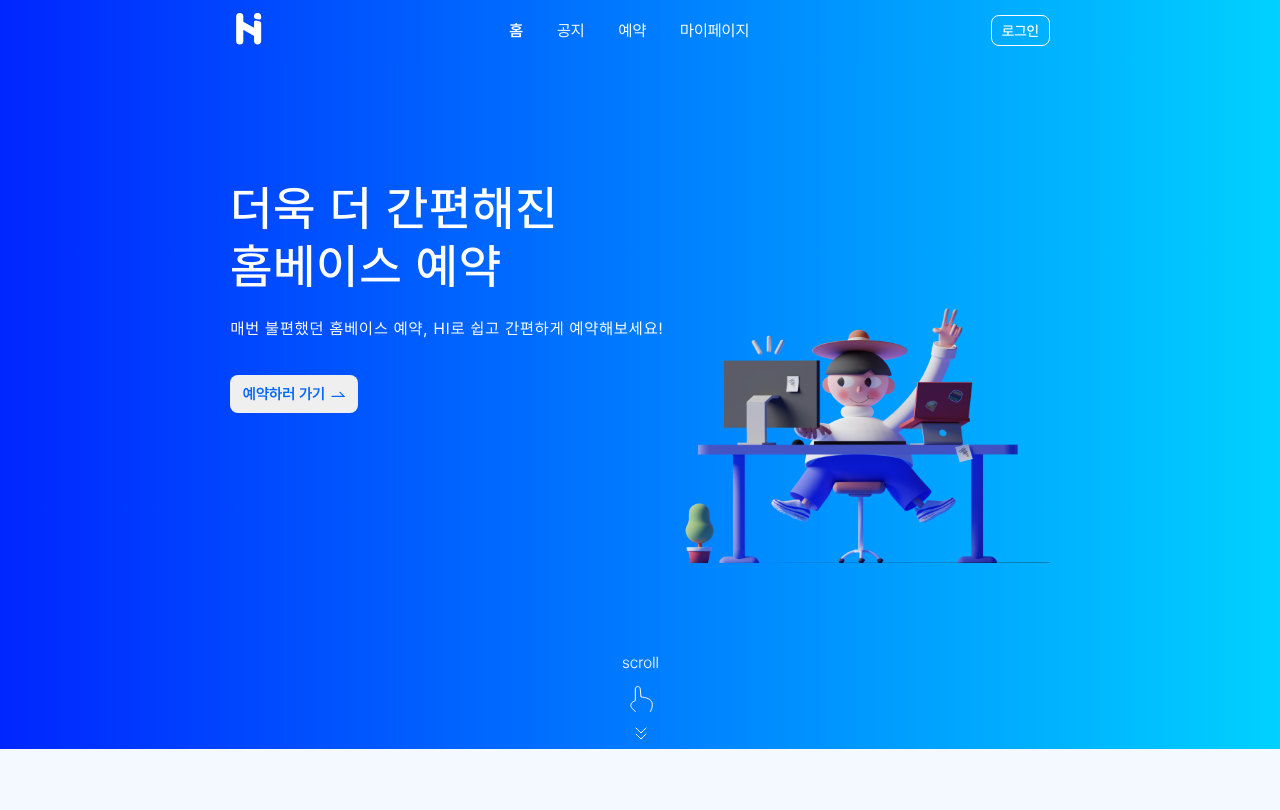
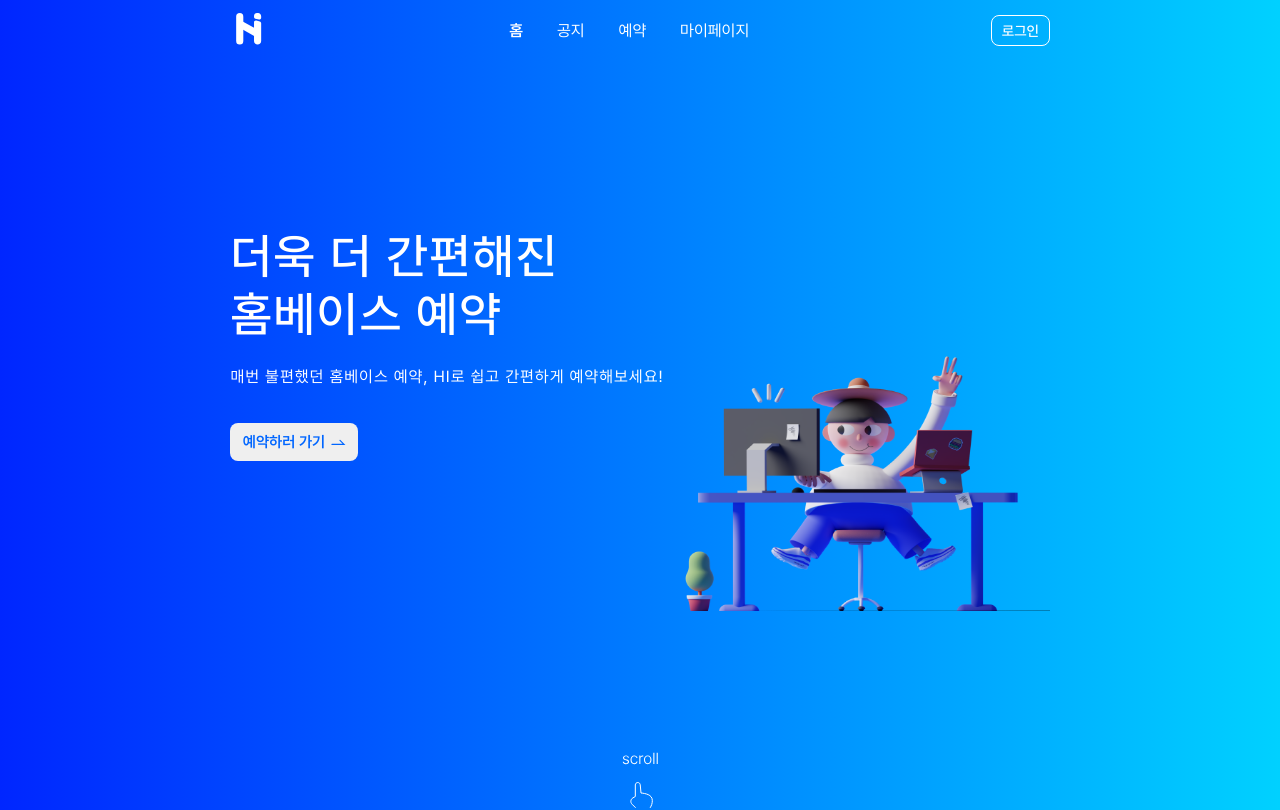
Before and after one commit to GSM-MSG/Hi-v2-FrontEnd, a Next.js app: page / in a window 1280 px wide. Shown: the top 810 px of the page. Built offline with nearby package versions, Linux system fonts and the light colour scheme; no server answers; what @msg-team/gauth-react would draw is missing.

Commit message:
:lipstick: Update section1 height

```diff
--- a/components/HomePage/style.ts
+++ b/components/HomePage/style.ts
@@ -30,7 +30,7 @@ export const HomePageContainer = styled.div`
 export const HomeSection1 = styled.div`
   width: 100vw;
   padding: 0 18vw;
-  height: 43rem;
+  height: 49rem;
   background: linear-gradient(90deg, #0026ff 0%, #00d1ff 100%);
   display: flex;
   flex-direction: column;
```
